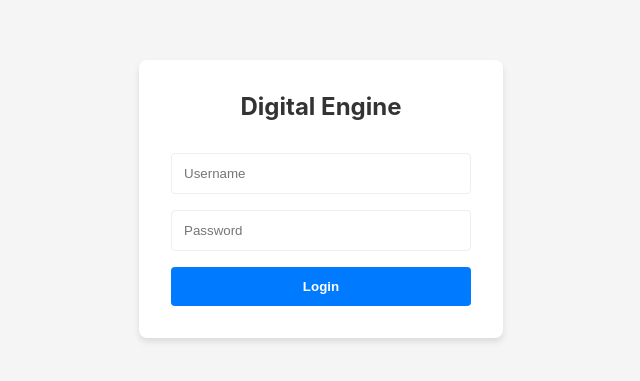
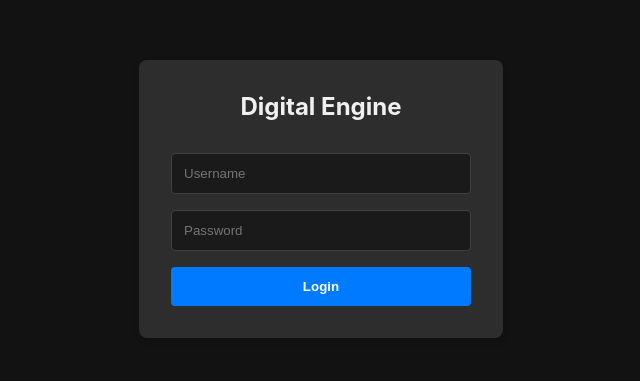
Before and after one commit to jondavid-black/digitalengn, a SvelteKit app in the folder digitalengn/: page / in a window 1280 px wide. Shown: the part 201-582 px from the top of the page, without its empty margins (319-959 px from the left). Built offline with nearby package versions, Linux system fonts and the light colour scheme.

Commit message:
Fix theme toggle and default to dark mode for digitalengn

```diff
--- a/digitalengn/src/routes/+page.svelte
+++ b/digitalengn/src/routes/+page.svelte
@@ -6,7 +6,7 @@
   let isPinned = false;
   let forceShowToolbar = false;
   let showUserDropdown = false;
-  let theme = 'light';
+  let theme = 'dark';
 
   const tabs = ["Home", "PM", "Plan", "SE", "UX", "Dev", "Doc"];
 
@@ -40,19 +40,14 @@
   function toggleTheme() {
     theme = theme === 'light' ? 'dark' : 'light';
   }
+
+  $: if (typeof document !== 'undefined') {
+    document.documentElement.classList.toggle('dark', theme === 'dark');
+  }
 </script>
 
-<svelte:body class:dark={theme === 'dark'} />
-
 <style>
-  :global(body) {
-    margin: 0;
-    padding: 0;
-    font-family: -apple-system, BlinkMacSystemFont, "Segoe UI", Roboto, Helvetica, Arial, sans-serif;
-    background-color: var(--bg-color);
-    color: var(--text-color);
-    transition: background-color 0.3s, color 0.3s;
-
+  :global(:root) {
     --bg-color: #ffffff;
     --text-color: #333333;
     --toolbar-bg: #ffffff;
@@ -63,7 +58,7 @@
     --item-text: #666666;
   }
 
-  :global(body.dark) {
+  :global(html.dark) {
     --bg-color: #1a1a1a;
     --text-color: #f0f0f0;
     --toolbar-bg: #2d2d2d;
@@ -72,6 +67,15 @@
     --card-bg: #2d2d2d;
     --item-hover: #3d3d3d;
     --item-text: #aaaaaa;
+  }
+
+  :global(body) {
+    margin: 0;
+    padding: 0;
+    font-family: -apple-system, BlinkMacSystemFont, "Segoe UI", Roboto, Helvetica, Arial, sans-serif;
+    background-color: var(--bg-color);
+    color: var(--text-color);
+    transition: background-color 0.3s, color 0.3s;
   }
 
   .app-container {
```
